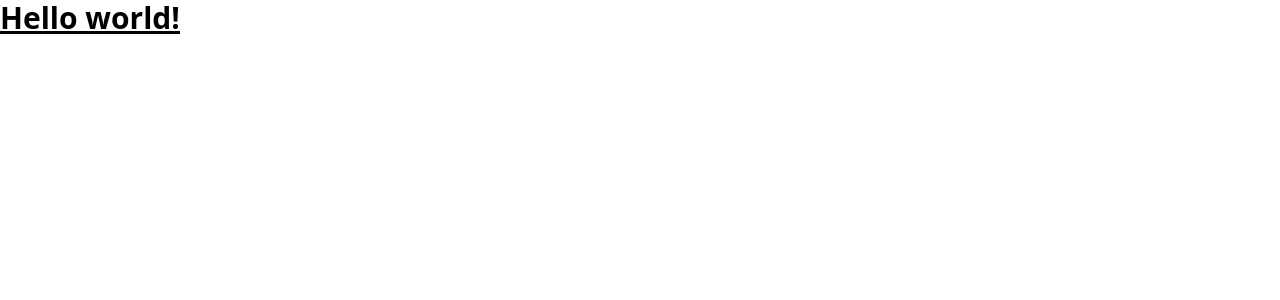
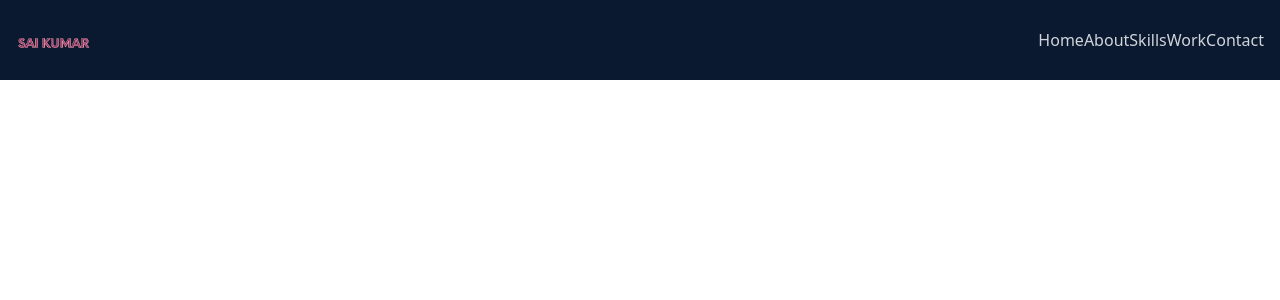
Before and after one commit to vasquezluis/portfolio, a React (Vite) app in the folder client/: page / in a window 1280 px wide. Shown: the top 300 px of the page. Built offline with nearby package versions, Linux system fonts and the light colour scheme.

Commit message:
adding navbar component

```diff
--- a/client/src/App.jsx
+++ b/client/src/App.jsx
@@ -1,5 +1,11 @@
+import NavBar from "./components/NavBar";
+
 function App() {
-  return <h1 className="text-3xl font-bold underline">Hello world!</h1>;
+  return (
+    <>
+      <NavBar />
+    </>
+  );
 }
 
 export default App;
```
